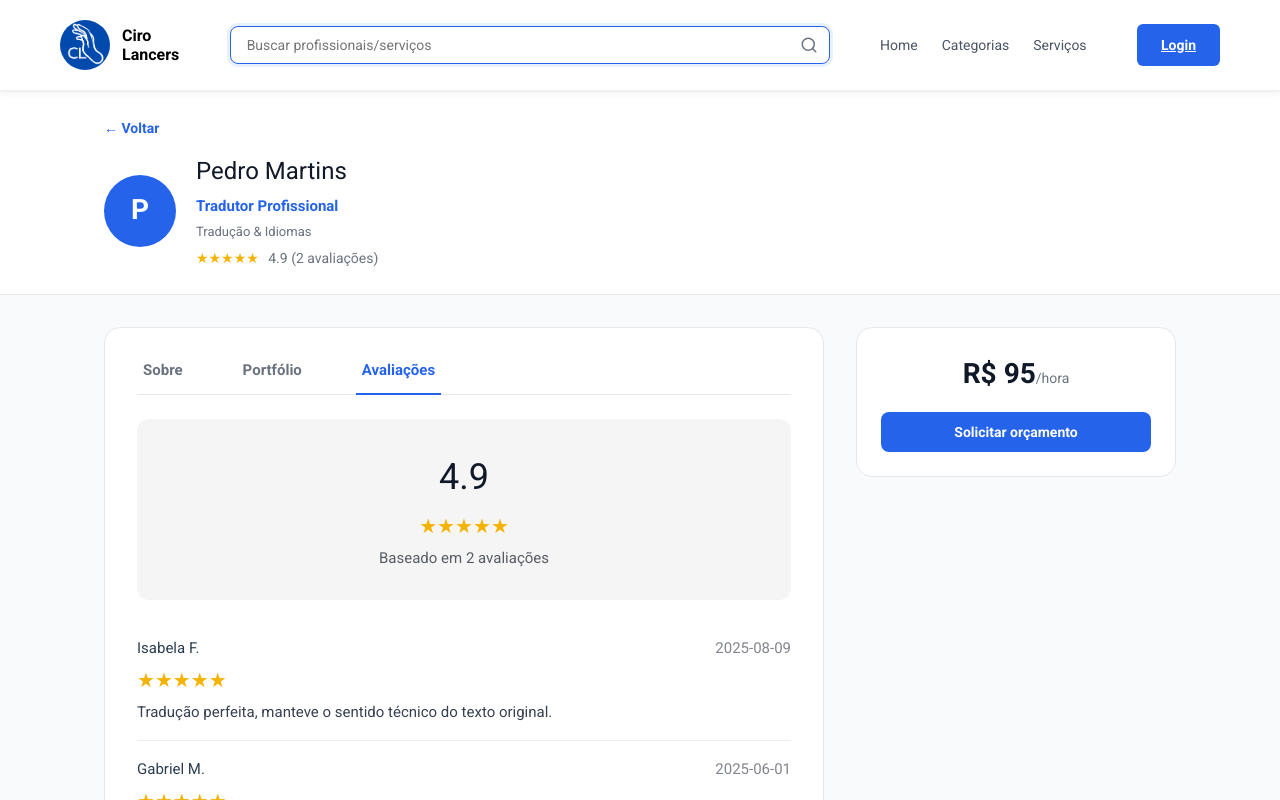
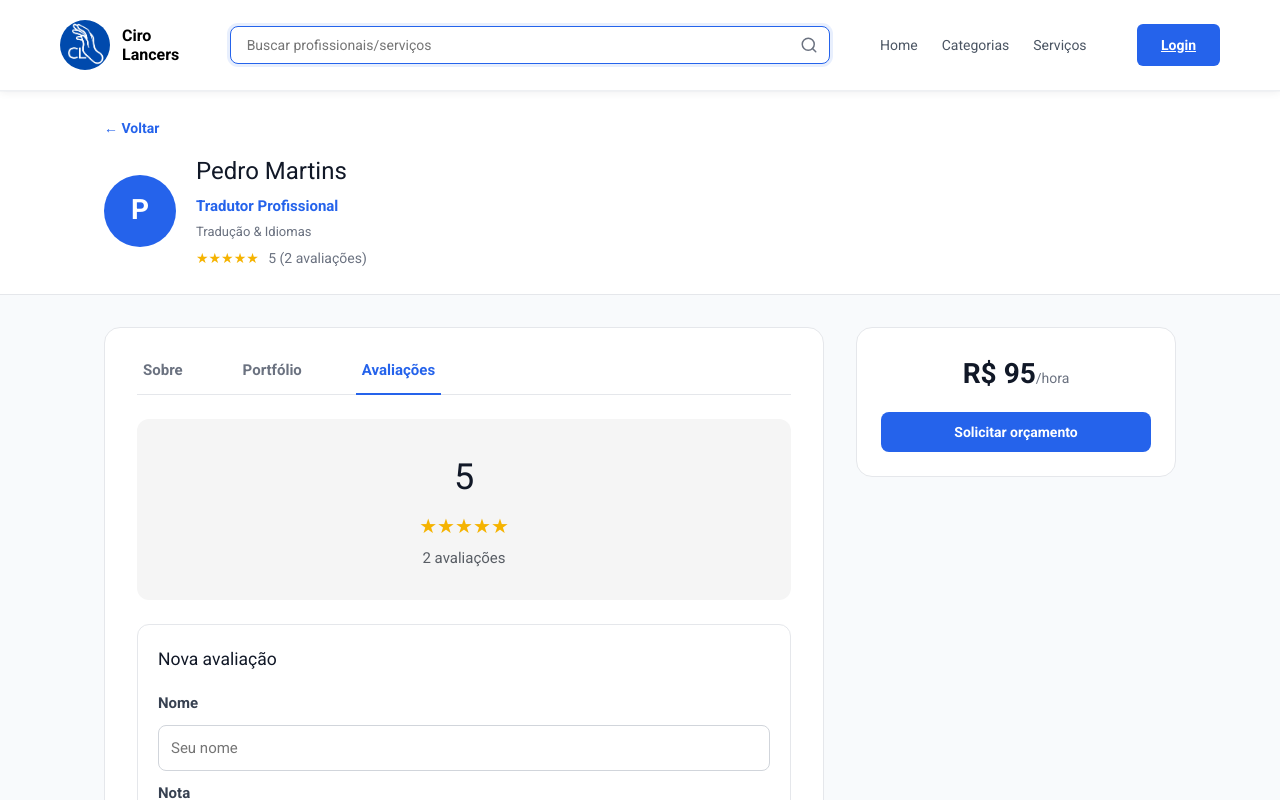
Before and after one commit to Hackatonn-2026/RemontadaLancers, a Vue app: page /perfil-freelancer/11 in a window 1280 px wide. Both pictures are taken after a click on the button "Avaliações". Shown: the top 800 px of the page. Built offline with nearby package versions, Linux system fonts and the light colour scheme; data requests are answered from the project's data file.

Commit message:
crudavaliacoes que perdi

```diff
--- a/db.json
+++ b/db.json
@@ -40,8 +40,8 @@
       "categoria": "Design",
       "descricao": "Designer apaixonada por transformar ideias em identidades visuais marcantes",
       "precoHora": 90,
-      "rating": 2.5,
-      "reviewsCount": 2,
+      "rating": 2.7,
+      "reviewsCount": 3,
       "reviews": [
         {
           "id": 1,
@@ -56,6 +56,13 @@
           "date": "2025-05-14",
           "rating": 2,
           "comment": "Não gostei muito do resultado final, tive que pedir vários ajustes."
+        },
+        {
+          "id": 1794584823957,
+          "author": "guilherme",
+          "rating": 3,
+          "comment": "oi",
+          "date": "2026-11-13"
         }
       ]
     },
@@ -465,24 +472,9 @@
       "categoria": "Desenvolvimento",
       "descricao": "Focado em interfaces web modernas e performáticas",
       "precoHora": 160,
-      "rating": 2.5,
-      "reviewsCount": 2,
-      "reviews": [
-        {
-          "id": 1,
-          "author": "Wesley P.",
-          "date": "2025-08-06",
-          "rating": 3,
-          "comment": "Site funcional, mas o design final ficou bem genérico."
-        },
-        {
-          "id": 2,
-          "author": "Larissa M.",
-          "date": "2025-06-09",
-          "rating": 2,
-          "comment": "Prazo estourou bastante em relação ao combinado."
-        }
-      ]
+      "rating": 0,
+      "reviewsCount": 0,
+      "reviews": []
     },
     {
       "id": "18",
--- a/src/components/AbaAvaliacao.vue
+++ b/src/components/AbaAvaliacao.vue
@@ -1,24 +1,72 @@
 <template>
-  <div>
+  <div class="avaliacoes-container">
     <div class="resumo">
-      <h2 class="nota-media">{{ profissional.rating }}</h2>
+      <h2 class="nota-media">{{ profissionalLocal.rating ?? 0 }}</h2>
       <p class="estrelas">{{ estrelas }}</p>
       <p class="total">
-        Baseado em {{ profissional.reviewsCount }}
-        {{ profissional.reviewsCount === 1 ? 'avaliação' : 'avaliações' }}
+        {{ profissionalLocal.reviewsCount ?? 0 }}
+        {{ profissionalLocal.reviewsCount === 1 ? 'avaliação' : 'avaliações' }}
       </p>
     </div>
 
+    <form class="formulario" @submit.prevent="salvarAvaliacao">
+      <h3>{{ editandoId ? 'Editar avaliação' : 'Nova avaliação' }}</h3>
+
+      <label for="autor">Nome</label>
+      <input id="autor" v-model="formulario.author" type="text" placeholder="Seu nome" required />
+
+      <label for="nota">Nota</label>
+      <select id="nota" v-model.number="formulario.rating" required>
+        <option :value="5">5 - Ótimo</option>
+        <option :value="4">4 - Bom</option>
+        <option :value="3">3 - Médio</option>
+        <option :value="2">2 - Ruim</option>
+        <option :value="1">1 - Péssimo</option>
+      </select>
+
+      <label for="comentario">Mensagem</label>
+      <textarea
+        id="comentario"
+        v-model="formulario.comment"
+        rows="4"
+        placeholder="Escreva sua opinião"
+        required
+      />
+
+      <div class="botoes">
+        <button type="button" class="botao secundario" @click="limparFormulario" v-if="editandoId">
+          Cancelar
+        </button>
+        <button type="submit" class="botao">
+          {{ editandoId ? 'Salvar' : 'Enviar' }}
+        </button>
+      </div>
+
+      <p v-if="erro" class="erro" role="alert">{{ erro }}</p>
+    </form>
+
     <div class="lista">
-      <p v-if="!profissional.reviews?.length" class="sem-avaliacoes">
-        Ainda não há avaliações para este profissional.
+      <p v-if="!profissionalLocal.reviews?.length" class="sem-avaliacoes">
+        Ainda não há avaliações.
       </p>
 
-      <div v-for="avaliacao in profissional.reviews" :key="avaliacao.id" class="avaliacao">
+      <div v-for="avaliacao in profissionalLocal.reviews" :key="avaliacao.id" class="avaliacao">
         <div class="topo">
           <strong>{{ avaliacao.author }}</strong>
-          <span class="data">{{ avaliacao.date }}</span>
+          <div class="acoes">
+            <button type="button" class="botao-mini editar" @click="editarAvaliacao(avaliacao)">
+              Editar
+            </button>
+            <button
+              type="button"
+              class="botao-mini excluir"
+              @click="excluirAvaliacao(avaliacao.id)"
+            >
+              Excluir
+            </button>
+          </div>
         </div>
+        <span class="data">{{ avaliacao.date }}</span>
         <p class="estrelas">{{ estrelasTexto(avaliacao.rating) }}</p>
         <p class="comentario">{{ avaliacao.comment }}</p>
       </div>
@@ -27,22 +75,187 @@
 </template>
 
 <script setup>
-import { computed } from 'vue'
+import { computed, onMounted, ref, watch } from 'vue'
 
 const props = defineProps({
   profissional: { type: Object, required: true },
 })
 
-// Transforma notas em estrelas
+const emit = defineEmits(['atualizar-profissional'])
+const API_URL = 'http://localhost:3000'
+
+const profissionalLocal = ref({
+  ...props.profissional,
+  reviews: Array.isArray(props.profissional?.reviews) ? props.profissional.reviews : [],
+})
+
+const formulario = ref({
+  author: '',
+  rating: 5,
+  comment: '',
+})
+
+const editandoId = ref(null)
+const erro = ref('')
+
+watch(
+  () => props.profissional,
+  (novoProfissional) => {
+    profissionalLocal.value = {
+      ...novoProfissional,
+      reviews: Array.isArray(novoProfissional?.reviews) ? novoProfissional.reviews : [],
+    }
+  },
+  { immediate: true, deep: true },
+)
+
+const estrelas = computed(() => estrelasTexto(profissionalLocal.value?.rating ?? 0))
+
 function estrelasTexto(nota = 0) {
   const cheias = Math.round(nota)
   return '★'.repeat(cheias) + '☆'.repeat(5 - cheias)
 }
 
-const estrelas = computed(() => estrelasTexto(props.profissional.rating))
+function calcularMedia(reviews = []) {
+  if (!reviews.length) return 0
+  const total = reviews.reduce((soma, item) => soma + Number(item.rating || 0), 0)
+  return Number((total / reviews.length).toFixed(1))
+}
+
+async function buscarProfissional() {
+  const resposta = await fetch(`${API_URL}/profissionais/${props.profissional.id}`)
+
+  if (!resposta.ok) {
+    throw new Error('Erro ao carregar profissional')
+  }
+
+  const dados = await resposta.json()
+  const reviews = Array.isArray(dados.reviews) ? dados.reviews : []
+
+  profissionalLocal.value = {
+    ...dados,
+    reviews,
+    rating: calcularMedia(reviews),
+    reviewsCount: reviews.length,
+  }
+
+  emit('atualizar-profissional', profissionalLocal.value)
+  return profissionalLocal.value
+}
+
+async function carregarAvaliacao() {
+  try {
+    await buscarProfissional()
+    erro.value = ''
+  } catch {
+    erro.value = 'Não foi possível carregar as avaliações.'
+  }
+}
+
+function limparFormulario() {
+  formulario.value = {
+    author: '',
+    rating: 5,
+    comment: '',
+  }
+  editandoId.value = null
+}
+
+function editarAvaliacao(avaliacao) {
+  editandoId.value = avaliacao.id
+  formulario.value = {
+    author: avaliacao.author,
+    rating: Number(avaliacao.rating),
+    comment: avaliacao.comment,
+  }
+}
+
+async function salvarAvaliacao() {
+  if (!props.profissional?.id) return
+
+  if (!formulario.value.author.trim() || !formulario.value.comment.trim()) {
+    erro.value = 'Preencha nome e comentário.'
+    return
+  }
+
+  try {
+    const profissionalAtual = await buscarProfissional()
+    const reviews = [...(profissionalAtual.reviews || [])]
+
+    const novaAvaliacao = {
+      id: editandoId.value ?? Date.now(),
+      author: formulario.value.author.trim(),
+      rating: Number(formulario.value.rating),
+      comment: formulario.value.comment.trim(),
+      date: new Date().toISOString().slice(0, 10),
+    }
+
+    const listaAtualizada = editandoId.value
+      ? reviews.map((item) => (item.id === novaAvaliacao.id ? novaAvaliacao : item))
+      : [...reviews, novaAvaliacao]
+
+    const resposta = await fetch(`${API_URL}/profissionais/${props.profissional.id}`, {
+      method: 'PATCH',
+      headers: { 'Content-Type': 'application/json' },
+      body: JSON.stringify({
+        reviews: listaAtualizada,
+        reviewsCount: listaAtualizada.length,
+        rating: calcularMedia(listaAtualizada),
+      }),
+    })
+
+    if (!resposta.ok) {
+      throw new Error('Erro ao salvar avaliação')
+    }
+
+    await buscarProfissional()
+    limparFormulario()
+    erro.value = ''
+  } catch {
+    erro.value = 'Não foi possível salvar a avaliação.'
+  }
+}
+
+async function excluirAvaliacao(id) {
+  if (!props.profissional?.id) return
+  const confirmar = window.confirm('Deseja realmente excluir esta avaliação?')
+
+  if (!confirmar) return
+
+  try {
+    const profissionalAtual = await buscarProfissional()
+    const reviews = (profissionalAtual.reviews || []).filter((item) => item.id !== id)
+
+    const resposta = await fetch(`${API_URL}/profissionais/${props.profissional.id}`, {
+      method: 'PATCH',
+      headers: { 'Content-Type': 'application/json' },
+      body: JSON.stringify({
+        reviews,
+        reviewsCount: reviews.length,
+        rating: calcularMedia(reviews),
+      }),
+    })
+
+    if (!resposta.ok) {
+      throw new Error('Erro ao excluir avaliação')
+    }
+
+    await buscarProfissional()
+    erro.value = ''
+  } catch {
+    erro.value = 'Não foi possível excluir a avaliação.'
+  }
+}
+
+onMounted(carregarAvaliacao)
 </script>
 
 <style scoped>
+.avaliacoes-container {
+  display: grid;
+  gap: 24px;
+}
+
 .resumo {
   background: #f5f5f5;
   border-radius: 12px;
@@ -66,8 +279,89 @@ const estrelas = computed(() => estrelasTexto(props.profissional.rating))
   color: #585d64;
 }
 
+.formulario {
+  display: grid;
+  gap: 10px;
+  padding: 20px;
+  border: 1px solid #e5e7eb;
+  border-radius: 12px;
+  background: #fff;
+}
+
+.formulario h3 {
+  margin: 0 0 8px;
+  color: #111827;
+}
+
+.formulario label {
+  font-weight: 700;
+  color: #374151;
+}
+
+.formulario input,
+.formulario select,
+.formulario textarea {
+  width: 100%;
+  box-sizing: border-box;
+  padding: 10px 12px;
+  border: 1px solid #d1d5db;
+  border-radius: 8px;
+  font: inherit;
+}
+
+.formulario textarea {
+  resize: vertical;
+  min-height: 100px;
+}
+
+.botoes {
+  display: flex;
+  justify-content: flex-end;
+  gap: 10px;
+  margin-top: 8px;
+}
+
+.botao {
+  border: 0;
+  border-radius: 8px;
+  background: #2563eb;
+  color: #fff;
+  font: inherit;
+  font-weight: 600;
+  padding: 10px 16px;
+  cursor: pointer;
+}
+
+.botao.secundario {
+  background: #e5e7eb;
+  color: #111827;
+}
+
+.botao-mini {
+  border: 0;
+  border-radius: 6px;
+  padding: 6px 10px;
+  cursor: pointer;
+  font-size: 12px;
+}
+
+.botao-mini.editar {
+  background: #eff6ff;
+  color: #1d4ed8;
+}
+
+.botao-mini.excluir {
+  background: #fef2f2;
+  color: #b91c1c;
+}
+
+.erro {
+  margin: 0;
+  color: #b91c1c;
+}
+
 .lista {
-  margin-top: 20px;
+  margin-top: 8px;
 }
 
 .sem-avaliacoes {
@@ -84,13 +378,23 @@ const estrelas = computed(() => estrelasTexto(props.profissional.rating))
 .topo {
   display: flex;
   justify-content: space-between;
+  align-items: center;
+  gap: 12px;
+}
+
+.acoes {
+  display: flex;
+  gap: 8px;
 }
 
 .data {
+  display: inline-block;
+  margin-top: 6px;
   color: #82858c;
 }
 
 .comentario {
   color: #374151;
+  margin-top: 8px;
 }
 </style>
--- a/src/views/PerfilFreelancerView.vue
+++ b/src/views/PerfilFreelancerView.vue
@@ -10,11 +10,15 @@ const route = useRoute()
 const router = useRouter()
 const abaAtiva = ref('Sobre')
 
-const profissional = profissionais.find(item => item.id === Number(route.params.id))
+const profissional = ref(profissionais.find((item) => item.id === Number(route.params.id)))
 const usuarioAtual = JSON.parse(localStorage.getItem('usuario')) || {}
 
-// Usa as redes salvas pelo freelancer quando este é o perfil aberto.
-const redesDoProfissional = usuarioAtual.id === profissional?.id ? usuarioAtual : profissional
+const redesDoProfissional =
+  usuarioAtual.id === profissional.value?.id ? usuarioAtual : profissional.value
+
+function atualizarProfissional(dados) {
+  profissional.value = { ...profissional.value, ...dados }
+}
 
 function estrelasTexto(nota = 0) {
   const cheias = Math.round(nota)
@@ -33,14 +37,13 @@ function solicitarOrcamento() {
     return
   }
 
-  if (usuarioAtual.id === profissional.id) {
+  if (usuarioAtual.id === profissional.value.id) {
     alert('Você não pode solicitar orçamento para o seu próprio perfil.')
     return
   }
 
-  router.push(`/solicitar-orcamento?profissional=${profissional.id}`)
+  router.push(`/solicitar-orcamento?profissional=${profissional.value.id}`)
 }
-
 </script>
 
 <template>
@@ -93,6 +96,7 @@ function solicitarOrcamento() {
             <AbaAvaliacao
               v-else-if="abaAtiva === 'Avaliações'"
               :profissional="profissional"
+              @atualizar-profissional="atualizarProfissional"
             />
           </div>
         </div>
```
